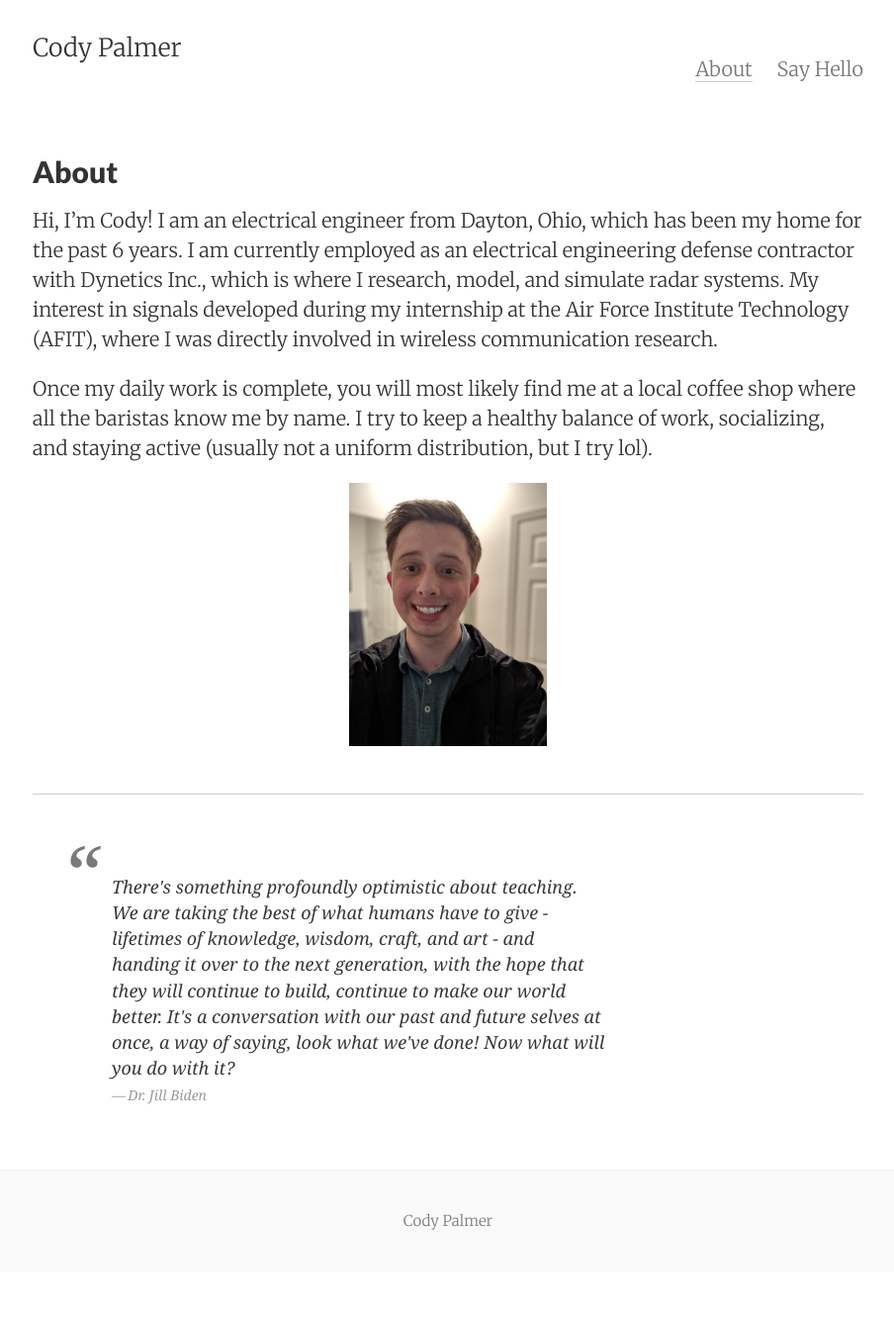
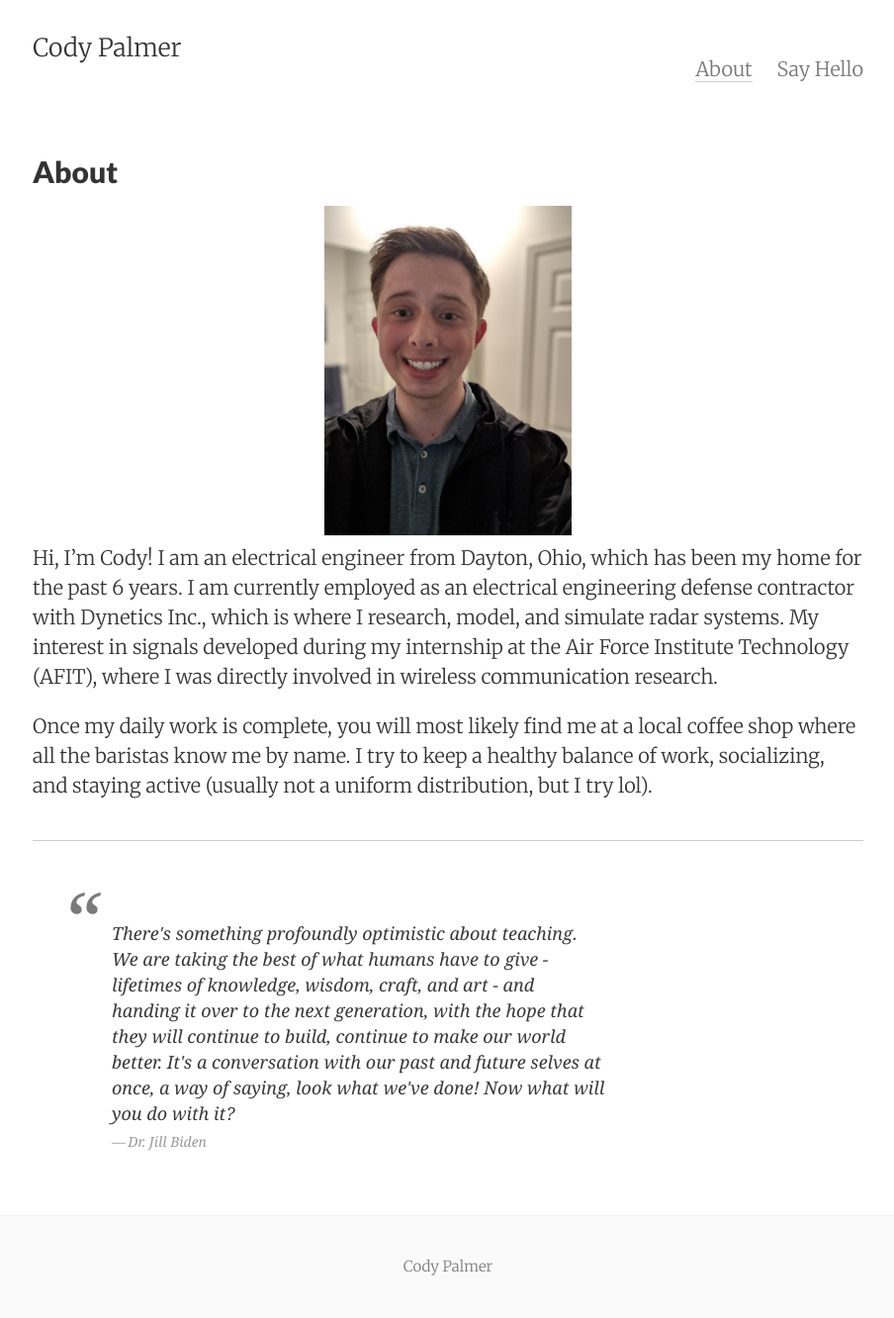
Before and after one commit to palmerco/web_server, a Jekyll site: the page built from about.md, in a window 1280 px wide. Shown: the whole page at 99% size, without its empty margins (187-1091 px from the left). Built offline with Jekyll 4.4.1, drawn with Linux system fonts in a browser that asks for light colours; before the commit the page ends 1285 px from its top, so only the background shows below that.

Commit message:
Update about.md

```diff
--- a/about.md
+++ b/about.md
@@ -4,12 +4,13 @@ title: About
 permalink: /about/
 tags: about
 ---
+<center><img src="/images/websitePhoto.jpg" alt="profilePicture" width="250"/></center>
 
 Hi, I’m Cody! I am an electrical engineer from Dayton, Ohio, which has been my home for the past 6 years. I am currently employed as an electrical engineering defense contractor with Dynetics Inc., which is where I research, model, and simulate radar systems. My interest in signals developed during my internship at the Air Force Institute Technology (AFIT), where I was directly involved in wireless communication research.
 
 Once my daily work is complete, you will most likely find me at a local coffee shop where all the baristas know me by name. I try to keep a healthy balance of work, socializing, and staying active (usually not a uniform distribution, but I try lol).
 
-<center><img src="/images/websitePhoto.jpg" alt="profilePicture" width="200"/></center>
+
 
 
 ---
```
